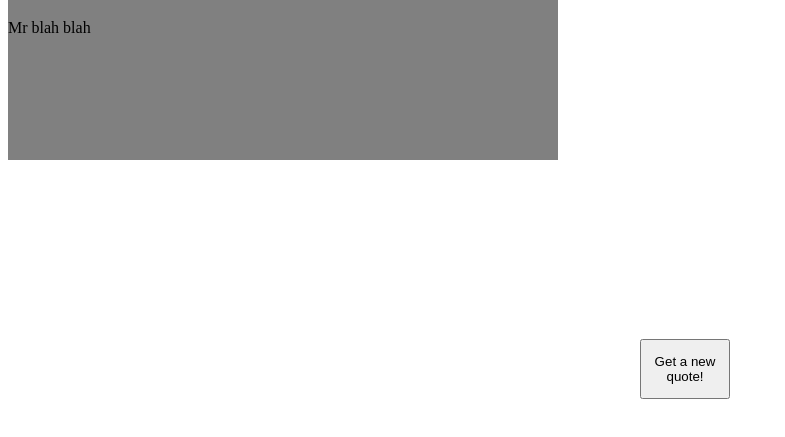
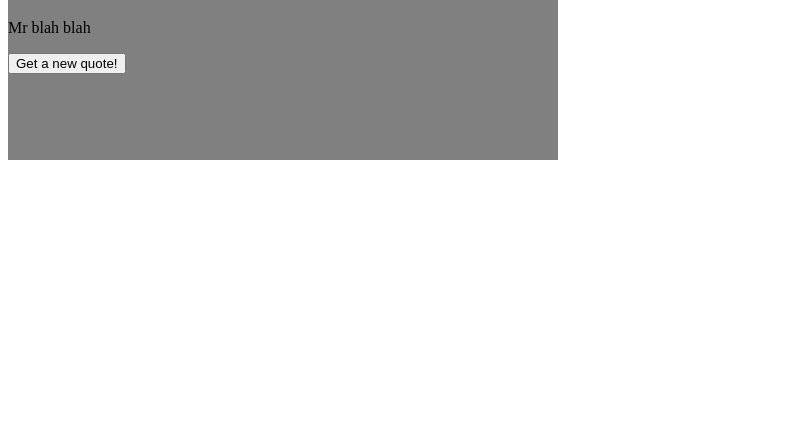
Before and after one commit to MaiCodes-exe/Random-Quote-Machine, a website: page index.html in a window 1280 px wide. Shown: the part 61-498 px from the top of the page, without its empty margins (0-785 px from the left). Drawn offline with nearby package versions, Linux system fonts and the light colour scheme.

Commit message:
changing the position of elements

```diff
--- a/index.html
+++ b/index.html
@@ -27,13 +27,13 @@ $("#quote-box").css({
   width: "550",
   color: "black",
 })
-$("#new-quote").css({
-  height: "60",
-  width: "90",
-  top: "50%",
-  left: "50%",
-  position:"absolute"
-})
+// $("#new-quote").css({
+//   height: "60",
+//   width: "90",
+//   top: "50%",
+//   left: "50%",
+//   position:"absolute"
+// })
 
 
 });
```
